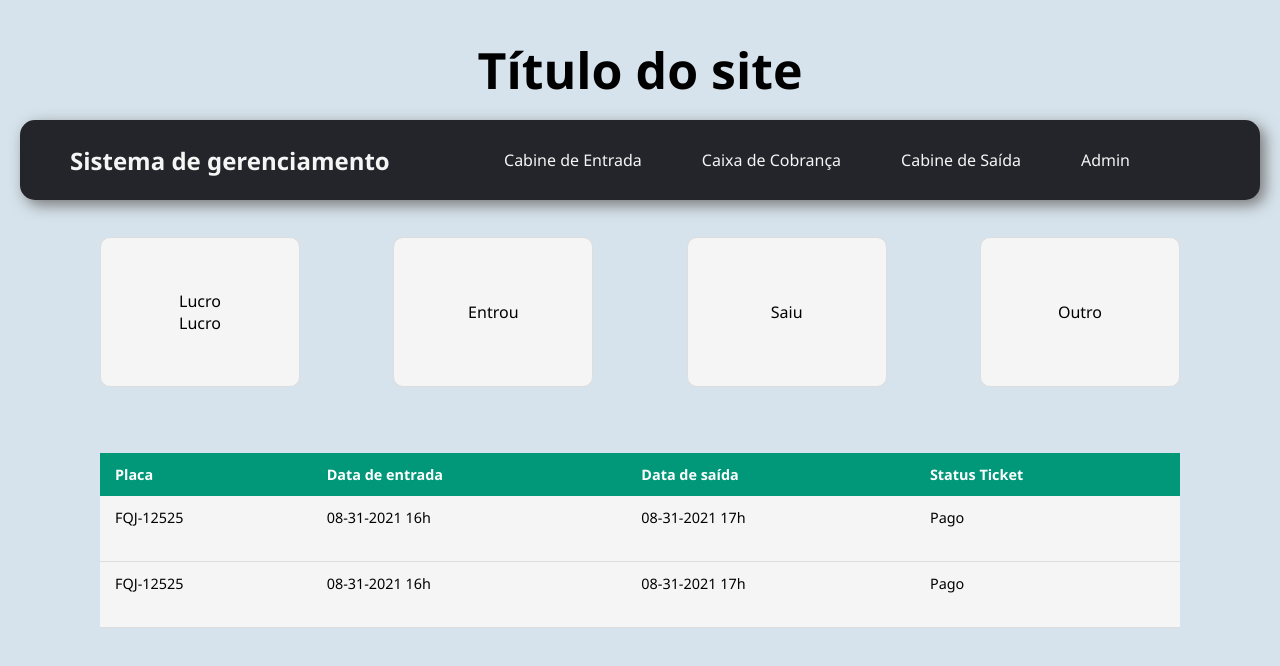
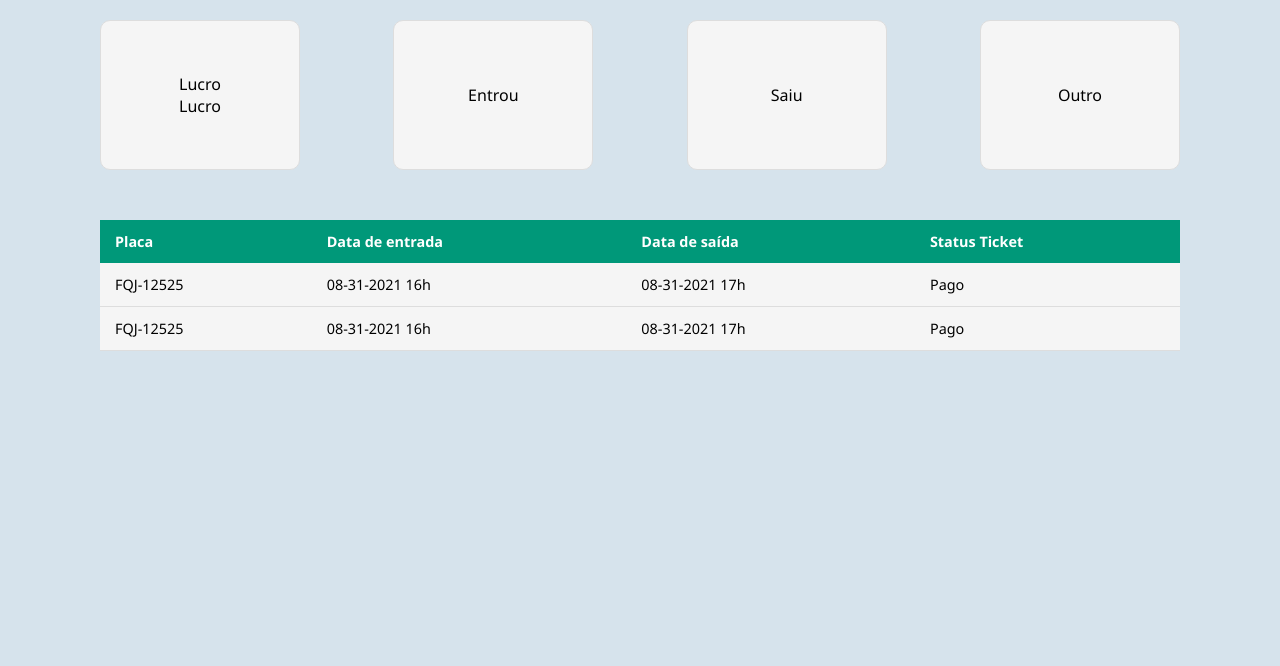
Before and after one commit to rafaelmmayer/Controle-de-Estacionamento-de-Shopping, a plain HTML site: page html/admin.html in a window 1280 px wide. Drawn offline with Linux system fonts and the light colour scheme.

Commit message:
retirado menu das páginas

```diff
--- a/css/admin.css
+++ b/css/admin.css
@@ -2,8 +2,6 @@
 
 main {
     display: grid;
-    grid-template-rows: 1fr 1.5fr;
-    height: 60vh;
 }
 
 .infos-gerais {
--- a/css/global.css
+++ b/css/global.css
@@ -10,53 +10,5 @@
 body{
     background: #d6e3ec;
     font-family: 'Segoe UI', Tahoma, Geneva, Verdana, sans-serif;
+    margin: 20px 0;
 }
-
-header {
-    margin: 20px;
-}
-
-.titulo {
-    height: 100px;
-    text-align: center;
-    display: flex;
-    justify-content: center;
-    align-items: center;
-    font-size: 50px;
-}
-
-.nav-bar {
-    border-radius: 15px;
-    background: #24252a;
-    display: flex;
-    height: 80px;
-    justify-content: space-between;
-    align-items: center;
-    box-shadow: 5px 5px 15px #777;
-}
-
-nav h2 a {
-    display: flex;
-    text-align: center;
-    margin-left: 50px;
-    font-weight: bold;
-    color: whitesmoke;
-    text-decoration: none;
-}
-
-.nav-links {
-    display: flex;
-    justify-content: space-between;
-    margin-right: 100px;
-}
-
-.nav-links li {
-    padding: 0 30px;
-    list-style: none;
-    text-align: center;
-}
-
-.nav-links li a {
-    text-decoration: none;
-    color: whitesmoke;
-}
--- a/html/admin.html
+++ b/html/admin.html
@@ -1,5 +1,5 @@
 <!DOCTYPE html>
-<html lang="en">
+<html lang="pr-br">
 <head>
     <meta charset="UTF-8">
     <meta http-equiv="X-UA-Compatible" content="IE=edge">
@@ -8,18 +8,6 @@
     <title>Admin</title>
 </head>
 <body>
-    <header>
-        <h1 class="titulo">Título do site</h1>
-        <nav class="nav-bar">
-            <h2><a href="#">Sistema de gerenciamento</a></h2>
-            <ul class="nav-links">
-                <li><a href="./cabine-entrada.html">Cabine de Entrada</a></li>
-                <li><a href="./caixa-cobranca.html">Caixa de Cobrança</a></li>
-                <li><a href="./cabine-saida.html">Cabine de Saída</a></li>
-                <li><a href="./admin.html">Admin</a></li>
-            </ul>
-        </nav>
-    </header>
     <main>
         <div class="infos-gerais">
             <div class="lucro">
```
Also changed, not shown: html/cabine-entrada.html (+1 -13 lines), html/cabine-saida.html (+1 -13 lines), html/caixa-cobranca.html (+1 -13 lines).
